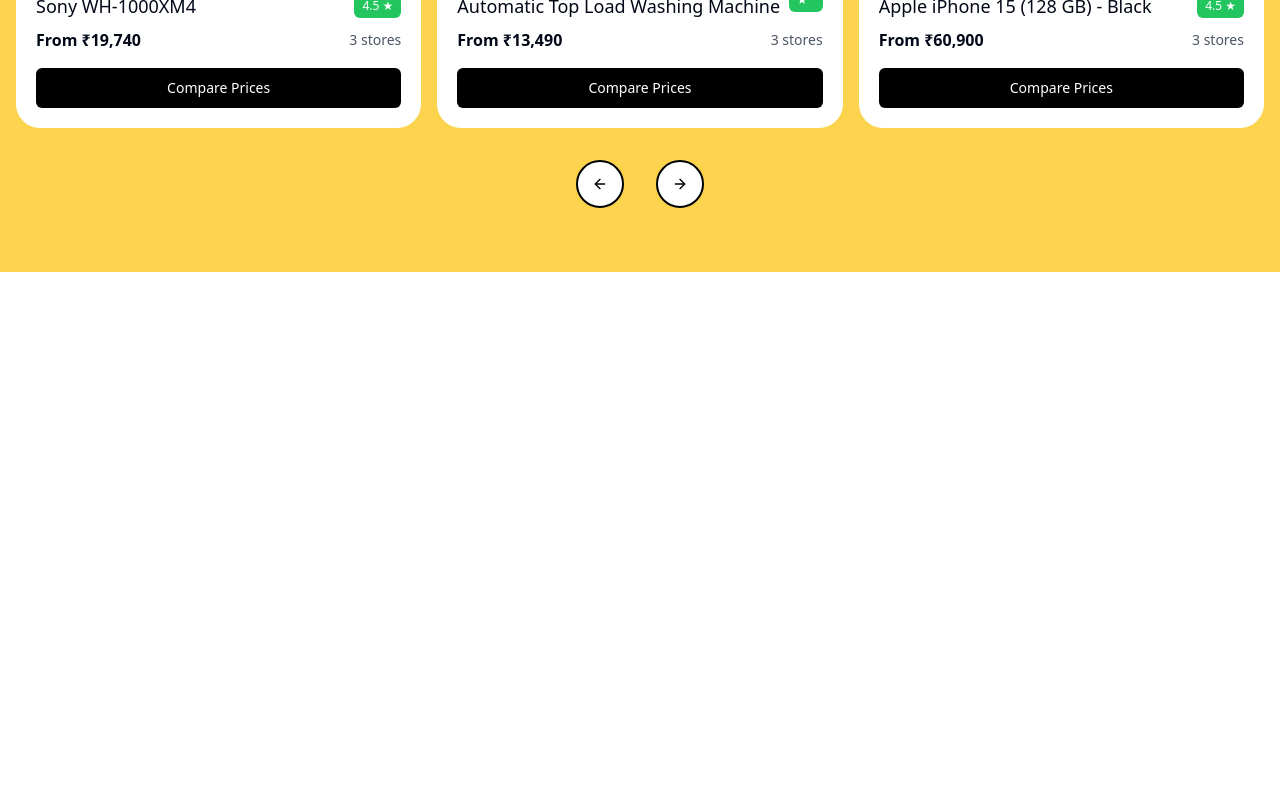
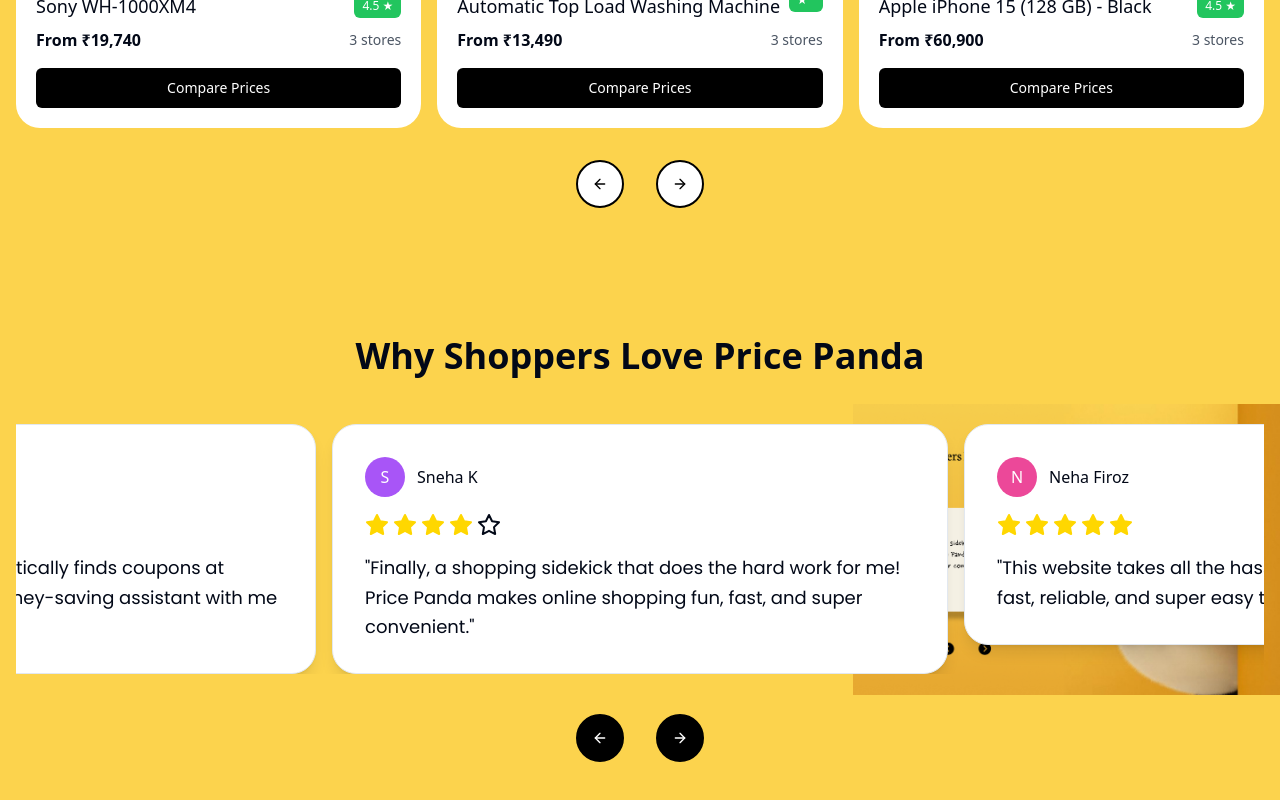
Before and after one commit to Bythebyitsami/p-578055, a React (Vite) app: page / in a window 1280 px wide. Shown: the part 1160-1960 px from the top of the page. Before the commit the page ends 1432 px from the top, so only its background shows below. Built offline with nearby package versions, Linux system fonts and the light colour scheme; a web font is replaced by a local one.

Commit message:
Add product reviews carousel
Implement a carousel to display product reviews from multiple users, including a loop for continuous scrolling.

```diff
--- /dev/null
+++ b/src/components/home/Reviews.tsx
@@ -0,0 +1,109 @@
+
+import { useState } from "react";
+import { Carousel, CarouselContent, CarouselItem, CarouselPrevious, CarouselNext } from "@/components/ui/carousel";
+import { Card } from "@/components/ui/card";
+import { StarIcon } from "./StarIcon";
+
+// Sample reviews data
+const reviews = [
+  {
+    id: 1,
+    name: "Sneha K",
+    avatar: "S",
+    avatarColor: "bg-purple-500",
+    rating: 4,
+    text: "Finally, a shopping sidekick that does the hard work for me! Price Panda makes online shopping fun, fast, and super convenient.",
+  },
+  {
+    id: 2,
+    name: "Neha Firoz",
+    avatar: "N",
+    avatarColor: "bg-pink-500",
+    rating: 5,
+    text: "This website takes all the hassle out of finding discounts. It's fast, reliable, and super easy to use.",
+  },
+  {
+    id: 3,
+    name: "Rahul Sharma",
+    avatar: "R",
+    avatarColor: "bg-blue-500",
+    rating: 5,
+    text: "I saved ₹5,000 on my new laptop thanks to Price Panda! The price comparison tool is a game-changer for serious shoppers.",
+  },
+  {
+    id: 4,
+    name: "Priya Mehta",
+    avatar: "P",
+    avatarColor: "bg-green-500",
+    rating: 4,
+    text: "Love how I can track price history over time. It helped me decide when to buy my new phone and saved me money!",
+  },
+  {
+    id: 5,
+    name: "Ankit Patel",
+    avatar: "A",
+    avatarColor: "bg-orange-500",
+    rating: 5,
+    text: "The browser extension automatically finds coupons at checkout - it's like having a money-saving assistant with me everywhere I shop online.",
+  },
+];
+
+export function Reviews() {
+  return (
+    <section className="py-16 bg-amber-300 relative overflow-hidden">
+      <div className="container px-4 mx-auto relative z-10">
+        <h2 className="text-4xl font-bold text-center mb-12">Why Shoppers Love Price Panda</h2>
+
+        <Carousel className="w-full" opts={{ loop: true, align: "center" }}>
+          <CarouselContent>
+            {reviews.map((review) => (
+              <CarouselItem key={review.id} className="md:basis-3/4 lg:basis-2/3 xl:basis-1/2 pl-4">
+                <ReviewCard review={review} />
+              </CarouselItem>
+            ))}
+          </CarouselContent>
+          <div className="flex justify-center mt-10 gap-8">
+            <CarouselPrevious
+              className="relative position-static left-0 translate-y-0 h-12 w-12 rounded-full bg-black text-white hover:bg-white hover:text-black border-2 border-black transition-colors"
+            />
+            <CarouselNext
+              className="relative position-static right-0 translate-y-0 h-12 w-12 rounded-full bg-black text-white hover:bg-white hover:text-black border-2 border-black transition-colors"
+            />
+          </div>
+        </Carousel>
+      </div>
+
+      {/* Panda image on the right side */}
+      <div className="absolute right-0 top-0 h-full w-1/3 flex items-center">
+        <img
+          src="/lovable-uploads/3376684c-670c-4a26-96ee-3a203044321a.png"
+          alt="Panda mascot peeking"
+          className="h-full object-contain object-right"
+        />
+      </div>
+    </section>
+  );
+}
+
+function ReviewCard({ review }: { review: typeof reviews[0] }) {
+  return (
+    <Card className="bg-white rounded-3xl p-8 shadow-lg">
+      <div className="flex items-center gap-3 mb-4">
+        <div className={`${review.avatarColor} text-white w-10 h-10 rounded-full flex items-center justify-center font-medium`}>
+          {review.avatar}
+        </div>
+        <span className="font-medium">{review.name}</span>
+      </div>
+
+      <div className="flex mb-4">
+        {Array.from({ length: 5 }).map((_, i) => (
+          <StarIcon key={i} filled={i < review.rating} />
+        ))}
+      </div>
+
+      <p className="text-lg font-['Poppins'] leading-relaxed">
+        "{review.text}"
+      </p>
+    </Card>
+  );
+}
--- /dev/null
+++ b/src/components/home/StarIcon.tsx
@@ -0,0 +1,20 @@
+
+export function StarIcon({ filled = true }: { filled?: boolean }) {
+  return (
+    <svg
+      width="24"
+      height="24"
+      viewBox="0 0 24 24"
+      fill={filled ? "#FFD700" : "none"}
+      stroke={filled ? "#FFD700" : "currentColor"}
+      className="mr-1"
+    >
+      <polygon
+        points="12 2 15.09 8.26 22 9.27 17 14.14 18.18 21.02 12 17.77 5.82 21.02 7 14.14 2 9.27 8.91 8.26 12 2"
+        strokeWidth="2"
+        strokeLinecap="round"
+        strokeLinejoin="round"
+      />
+    </svg>
+  );
+}
--- a/src/pages/Index.tsx
+++ b/src/pages/Index.tsx
@@ -2,6 +2,7 @@
 import { Header } from "@/components/layout/Header";
 import { Hero } from "@/components/home/Hero";
 import { TopDeals } from "@/components/home/TopDeals";
+import { Reviews } from "@/components/home/Reviews";
 
 const Index = () => {
   return (
@@ -16,6 +17,7 @@ const Index = () => {
           <Hero />
         </div>
         <TopDeals />
+        <Reviews />
       </main>
     </>
   );
```
Also changed, not shown: public/lovable-uploads/3376684c-670c-4a26-96ee-3a203044321a.png (added).
